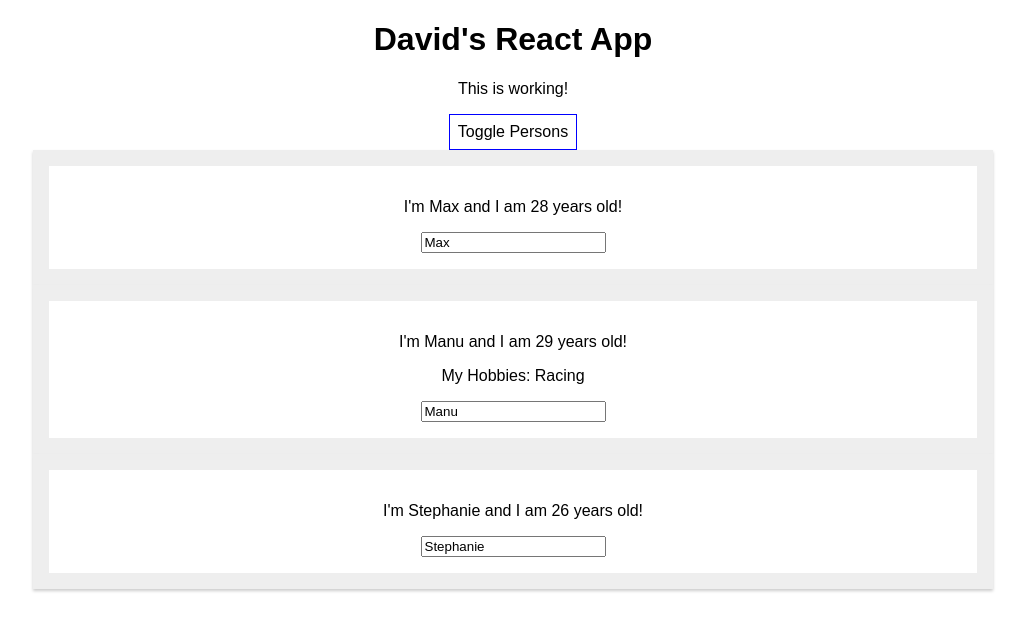
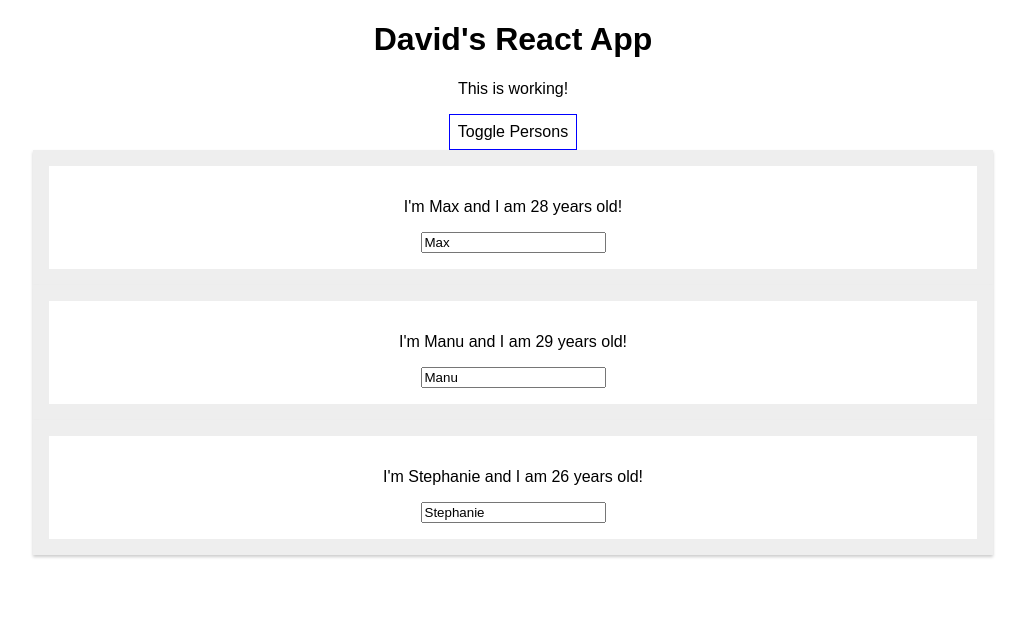
Before and after one commit to davidbolton1/React-Complete-G, a React (Create React App) app: page / in a window 1280 px wide. Both pictures are taken after a click on the button "Toggle Persons". Shown: the top 630 px of the page, without its empty margins (127-1152 px from the left). Built offline with nearby package versions, Linux system fonts and the light colour scheme.

Commit message:
Added dynamically created persons

```diff
--- a/src/App.js
+++ b/src/App.js
@@ -64,20 +64,12 @@
 
     if (this.state.showPersons) {
       persons = (
-      <div>
-        <Person
-        name={this.state.persons[0].name}
-        age={this.state.persons[0].age}/>
-        <Person
-        name={this.state.persons[1].name}
-        age={this.state.persons[1].age}
-        click={this.switchNameHandler.bind(this, 'JOE')}
-        changed={this.nameChangedHandler}> My Hobbies: Racing </Person>
-        <Person
-        name={this.state.persons[2].name}
-        age={this.state.persons[2].age}
-        click={() => this.switchNameHandler('Testing123')}
-        />
+        <div>
+        {this.state.persons.map(person => {
+          return <Person
+          name={person.name}
+          age={person.age} />
+        })}
         </div>
       );
     }
```
